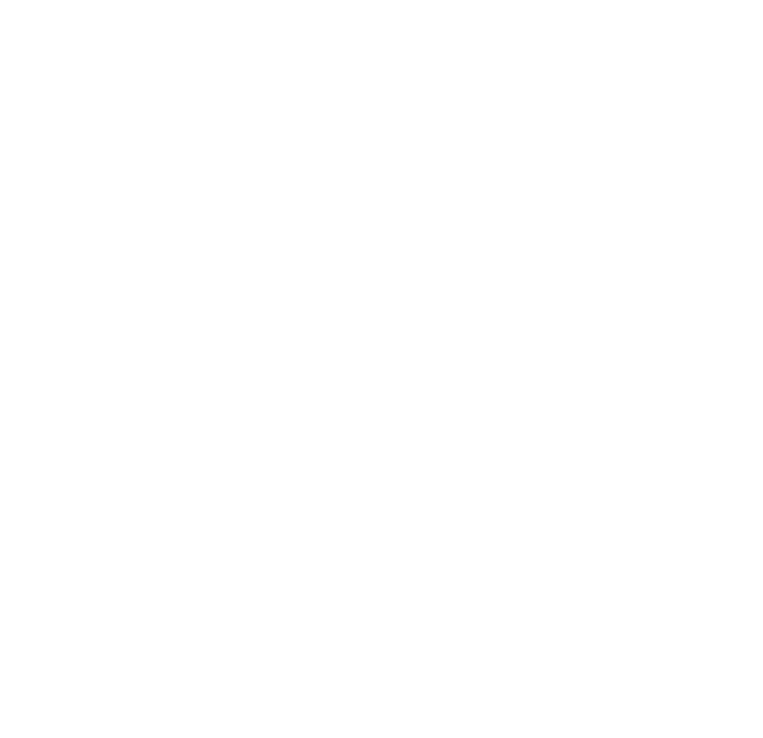
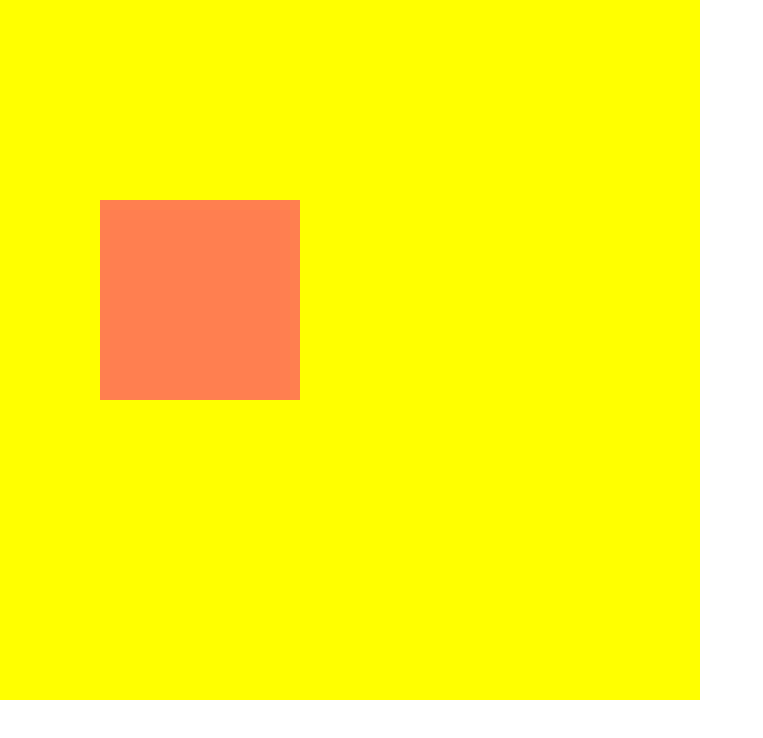
Before and after one commit to giorgitakidze/6lesson-130, a plain HTML site: page index.html in a window 1280 px wide. Shown: the whole page, without its empty margins (0-763 px from the left). Drawn offline with Linux system fonts and the light colour scheme.

Commit message:
add hover

```diff
--- a/css/style.css
+++ b/css/style.css
@@ -0,0 +1,25 @@
+.wraper-box {
+	width: 700px;
+	height: 700px;
+	background: yellow;
+	position: relative;
+}
+.box {
+	width: 200px;
+	height: 200px;
+	background: blue;
+	position: absolute;
+	top: 200px;
+	left: 100px;
+}
+/*.wraper-box:hover {
+	background: black;
+
+}
+.box:hover {
+	background: red;
+	width: 300px;
+}*/
+.wraper-box:hover .box {
+	background: coral;
+}
--- a/index.html
+++ b/index.html
@@ -4,8 +4,16 @@
 	<meta charset="utf-8">
 
 	<title>6lesson 130</title>
+	<link rel="stylesheet" type="text/css" href="css/reset.css">
+	<link rel="stylesheet" type="text/css" href="css/style.css">
 </head>
 <body>
+	<section>
+		<div class="wraper-box">
+			<div class="box"></div>
+
+		</div>
+	</section>
 
 </body>
 </html>
```
Also changed, not shown: image/jet.png (added).
